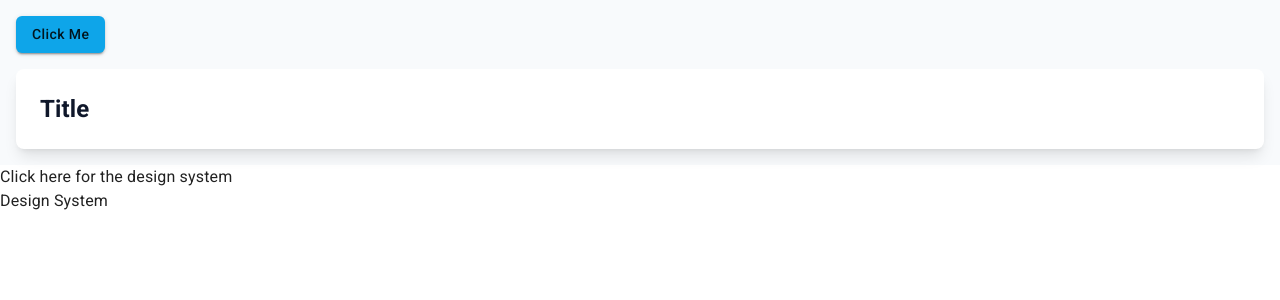
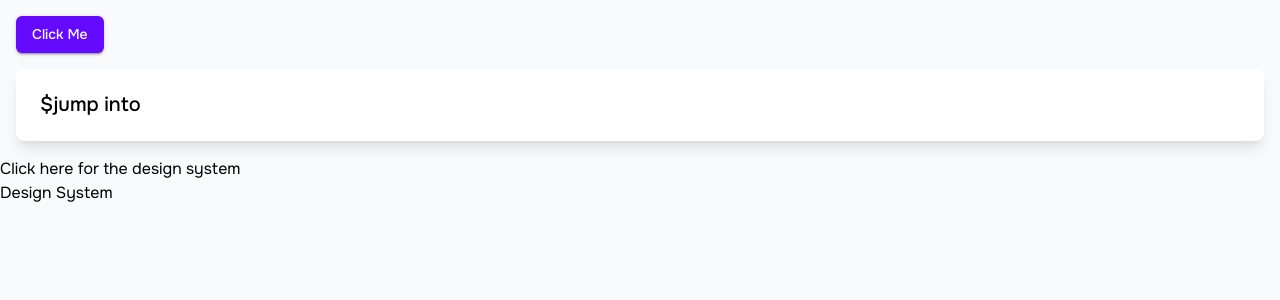
Before and after one commit to androbro/optimizeReact, a React (Vite) app in the folder optimize-react/: page / in a window 1280 px wide. Shown: the top 300 px of the page. Built offline with nearby package versions, Linux system fonts and the light colour scheme.

Commit message:
style: more color changes

```diff
--- a/optimize-react/index.html
+++ b/optimize-react/index.html
@@ -6,7 +6,7 @@
         <link href="./src/output.css" rel="stylesheet">
           <link
               rel="stylesheet"
-              href="https://fonts.googleapis.com/css2?family=Roboto:wght@300;400;500;700&display=swap"
+              href="https://fonts.googleapis.com/css2?family=Onest:wght@300;400;500;700&display=swap"
           />
         <meta name="viewport" content="width=device-width, initial-scale=1.0" />
           <title>Vite + React + TS</title>
--- a/optimize-react/src/pages/HomePage.tsx
+++ b/optimize-react/src/pages/HomePage.tsx
@@ -1,5 +1,5 @@
 import PageLayout from "../components/PageLayout";
-import { Button } from "@mui/material";
+import { Button, Typography } from "@mui/material";
 
 interface HomePageProps {}
 
@@ -18,9 +18,7 @@ export default function HomePage({}: HomePageProps) {
 
         {/* Use Tailwind classes for custom elements */}
         <div className="rounded-lg bg-white dark:bg-slate-700 p-6 shadow-lg">
-          <h2 className="text-2xl font-semibold text-slate-900 dark:text-white">
-            Title
-          </h2>
+          <Typography variant="h4">$jump into</Typography>
         </div>
       </div>
     </PageLayout>
--- a/optimize-react/src/theme/theme.ts
+++ b/optimize-react/src/theme/theme.ts
@@ -1,17 +1,29 @@
 // src/theme/theme.ts
-import { createTheme, ThemeOptions } from '@mui/material/styles';
+import { createTheme, ThemeOptions } from "@mui/material/styles";
 
 // Custom color palette that works with both MUI and Tailwind
 const themeColors = {
   primary: {
-        main: '#0ea5e9', // Tailwind blue-500
-        light: '#38bdf8', // Tailwind blue-400
-        dark: '#0369a1', // Tailwind blue-700
+    main: "#640AFF",
+    light: "#8B47FF",
+    dark: "#904FFF",
   },
   secondary: {
-        main: '#a855f7', // Tailwind purple-500
-        light: '#c084fc', // Tailwind purple-400
-        dark: '#7e22ce', // Tailwind purple-700
+    main: "#FAFF7F",
+    light: "#FCFFAD",
+    dark: "#F9FF47",
+  },
+  background: {
+    light: "#F8FAFC",
+    dark: "#0D0D0D",
+  },
+  text: {
+    light: "#000000", // Text color for light mode
+    dark: "#A1A1A1", // Text color for dark mode
+  },
+  border: {
+    light: "#E5E7EB",
+    dark: "#2B2B2B",
   },
   // You can extend this with your custom colors
 };
@@ -19,34 +31,41 @@ const themeColors = {
 // Light theme
 const lightTheme: ThemeOptions = {
   palette: {
-        mode: 'light',
+    mode: "light",
     primary: themeColors.primary,
     secondary: themeColors.secondary,
     background: {
-            default: '#ffffff',
-            paper: '#f8fafc', // Tailwind slate-50
+      default: themeColors.background.light,
+      paper: "#f8fafc", // Tailwind slate-50
+    },
+    text: {
+      primary: themeColors.text.light,
     },
   },
   typography: {
-        fontFamily: '"Roboto", "Helvetica", "Arial", sans-serif',
+    fontFamily: '"Onest", "Helvetica", "Arial", sans-serif',
     h1: {
-            fontSize: '2.25rem', // Tailwind text-4xl
+      fontSize: "3.75rem", // Tailwind text-4xl
       fontWeight: 700,
     },
     h2: {
-            fontSize: '1.875rem', // Tailwind text-3xl
+      fontSize: "1.75rem", // Tailwind text-3xl
       fontWeight: 600,
     },
     h3: {
-            fontSize: '1.5rem', // Tailwind text-2xl
+      fontSize: "1.375rem", // Tailwind text-2xl
       fontWeight: 600,
     },
+    h4: {
+      fontSize: "1.25rem", // Tailwind text-xl
+      fontWeight: 500,
+    },
     body1: {
-            fontSize: '1rem', // Tailwind text-base
+      fontSize: "1rem", // Tailwind text-base
       lineHeight: 1.5,
     },
     body2: {
-            fontSize: '0.875rem', // Tailwind text-sm
+      fontSize: "0.875rem", // Tailwind text-sm
       lineHeight: 1.5,
     },
   },
@@ -54,8 +73,8 @@ const lightTheme: ThemeOptions = {
     MuiButton: {
       styleOverrides: {
         root: {
-                    textTransform: 'none', // Prevents all-caps text
-                    borderRadius: '0.375rem', // Tailwind rounded
+          textTransform: "none", // Prevents all-caps text
+          borderRadius: "0.375rem", // Tailwind rounded
         },
       },
     },
@@ -68,16 +87,19 @@ const darkTheme: ThemeOptions = {
   ...lightTheme,
   palette: {
     ...lightTheme.palette,
-        mode: 'dark',
+    mode: "dark",
     background: {
-            default: '#0f172a', // Tailwind slate-900
-            paper: '#1e293b', // Tailwind slate-800
+      default: themeColors.background.dark, // Tailwind slate-900
+      paper: "#1e293b", // Tailwind slate-800
+    },
+    text: {
+      primary: themeColors.text.dark,
     },
   },
 };
 
-export const getTheme = (mode: 'light' | 'dark') =>
-    createTheme(mode === 'light' ? lightTheme : darkTheme);
+export const getTheme = (mode: "light" | "dark") =>
+  createTheme(mode === "light" ? lightTheme : darkTheme);
 
 // Export the base colors for use with Tailwind
 export const colors = themeColors;
```
Lines whose indentation alone changed are shown as unchanged.
